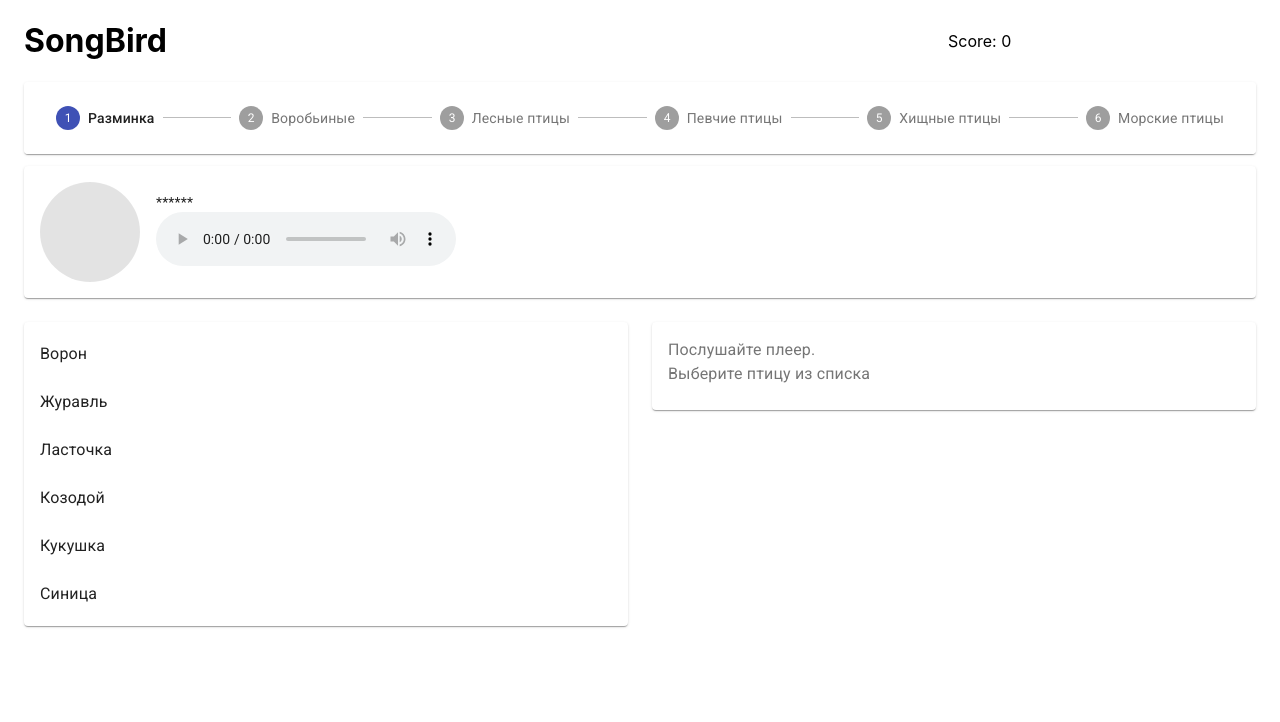
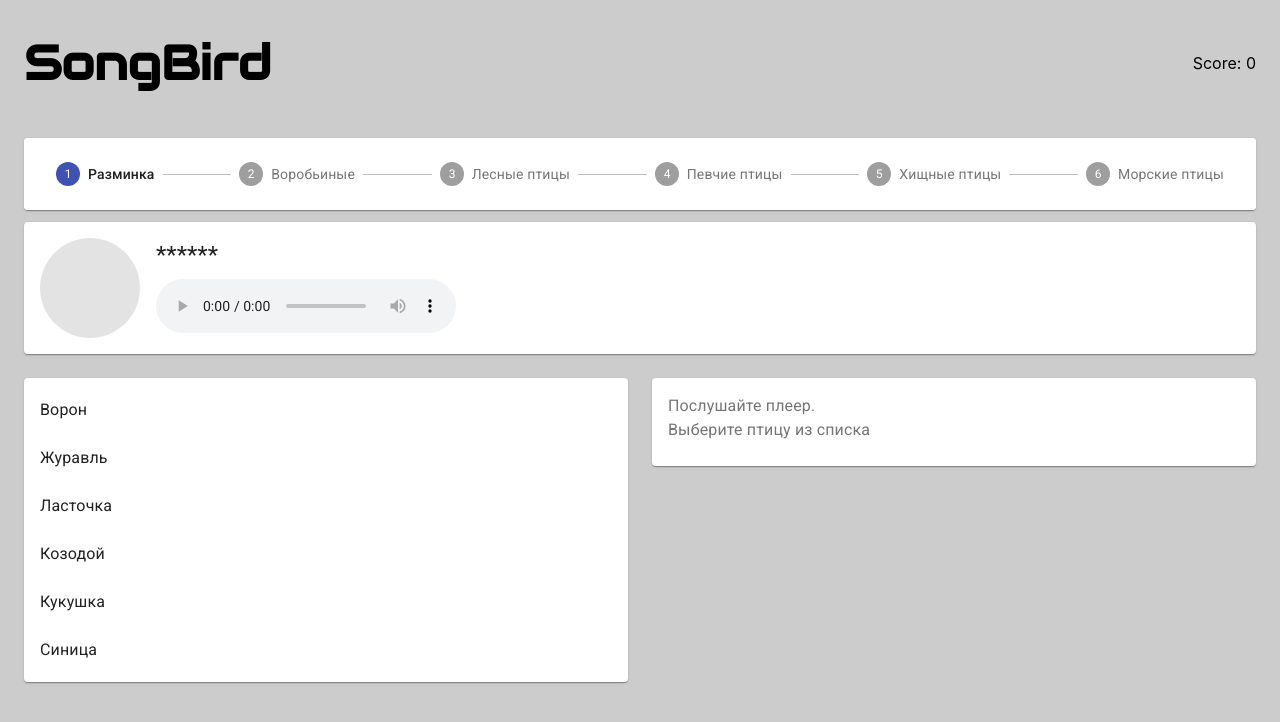
Before and after one commit to fainz777/songbird, a React (Create React App) app: page / in a window 1280 px wide. Shown: the top 722 px of the page. Built offline with nearby package versions, Linux system fonts and the light colour scheme.

Commit message:
feat: Question component design improvements

```diff
--- a/public/index.html
+++ b/public/index.html
@@ -30,6 +30,7 @@
     />
     <link rel="stylesheet" href="https://fonts.googleapis.com/css?family=Roboto:300,400,500,700&display=swap" />
     <link rel="stylesheet" href="https://fonts.googleapis.com/icon?family=Material+Icons" />
+    <link href="https://fonts.googleapis.com/css?family=Audiowide&display=swap" rel="stylesheet">
     <title>Song Bird</title>
   </head>
   <body>
--- a/src/App.css
+++ b/src/App.css
@@ -1,7 +1,25 @@
-.selected {
-  background: #333;
-  color: #fff;
+body {
+  background: #ccc !important;
 }
+
+.logo {
+  font-family: 'Audiowide', cursive;
+  font-size: 48px;
+}
+
+.score {
+  text-align: right;
+}
+
+.bird-avatar {
+  width: 100px !important;
+  height: 100px !important;
+}
+
+/*.selected {*/
+  /*background: #333;*/
+  /*color: #fff;*/
+/*}*/
 
 .red {
   background: red !important;
--- a/src/App.js
+++ b/src/App.js
@@ -117,7 +117,7 @@ class App extends React.Component {
 					<Button
 						variant="contained"
 						color="primary"
-						endIcon={<EmojiEvents />}
+						startIcon={<EmojiEvents />}
 						onClick={this.startNewGame.bind(this)}>Новая игра</Button>
 				) : (null)}
 			</Container>
--- a/src/components/Question.js
+++ b/src/components/Question.js
@@ -1,9 +1,9 @@
 import React from 'react';
 import Card from '@material-ui/core/Card';
-import CardContent from '@material-ui/core/CardContent';
 import Skeleton from '@material-ui/lab/Skeleton';
+import CardHeader from '@material-ui/core/CardHeader';
 import Avatar from '@material-ui/core/Avatar';
-import CardHeader from '@material-ui/core/CardHeader';
+import Typography from '@material-ui/core/Typography';
 
 export class Question extends React.Component {
 	render() {
@@ -12,13 +12,22 @@ export class Question extends React.Component {
 				<CardHeader
 					avatar={
 						this.props.isNextStepAvailable ? (
-							<img alt={this.props.name} src={this.props.image} height={100} />
+							<Avatar
+								alt={this.props.name}
+								src={this.props.image}
+								className="bird-avatar"
+							/>
+							// <img alt={this.props.name} src={this.props.image} height={100} />
 						) : (
 							<Skeleton variant="circle" width={100} height={100} />
 						)
 					}
 
-					title={this.props.isNextStepAvailable ? this.props.name : '******'}
+					title={
+						<Typography variant="h5" gutterBottom>
+							{this.props.isNextStepAvailable ? this.props.name : '******'}
+						</Typography>
+					}
 					subheader={
 						<audio src={this.props.song} controls />
 					}
--- a/src/components/_layout/Header.js
+++ b/src/components/_layout/Header.js
@@ -7,16 +7,17 @@ export class Header extends  React.Component {
 		return (
 			<header>
 				<Grid
+					spacing={3}
 					container
 					direction="row"
 					justify="space-between"
 					alignItems="center"
 				>
 					<Grid item xs={3}>
-						<h1>SongBird</h1>
+						<h1 className="logo">SongBird</h1>
 					</Grid>
 					<Grid item xs={3}>
-						<div>Score: {this.props.score}</div>
+						<div className="score">Score: {this.props.score}</div>
 					</Grid>
 				</Grid>
 				<Grid container spacing={3} alignItems="stretch">
```
